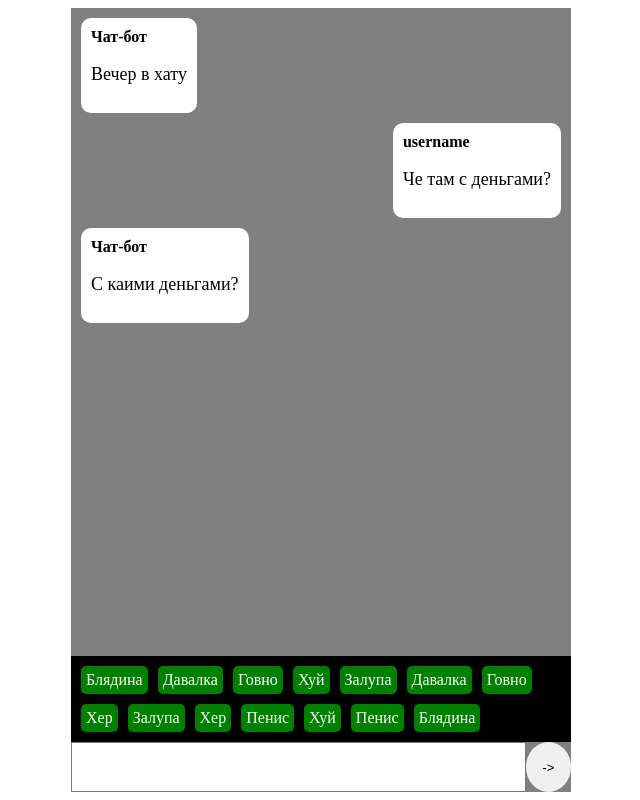
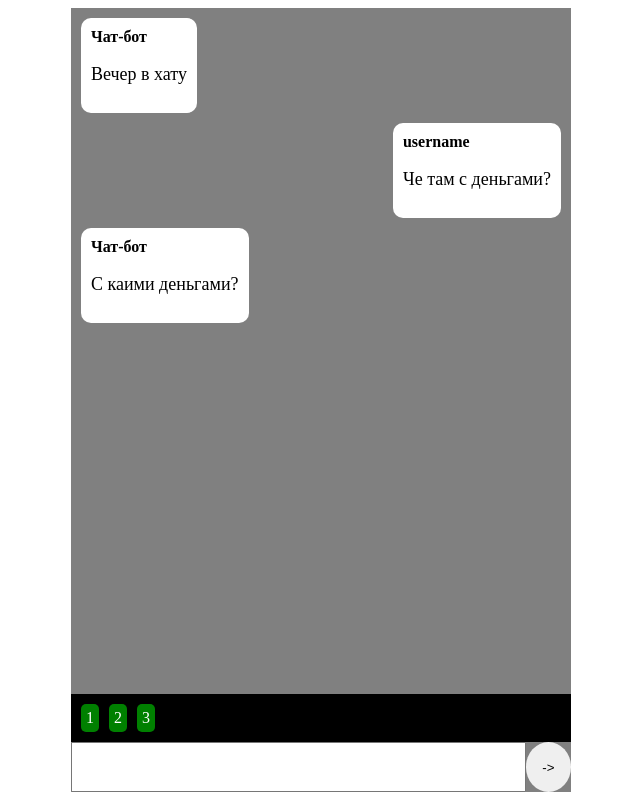
Before and after one commit to imabramon/hackaton_mos, a React (Vite) app: page / in a window 1280 px wide. Shown: the whole page, without its empty margins (319-959 px from the left). Built offline with nearby package versions, Linux system fonts and the light colour scheme.

Commit message:
Смена стейта ботта с помощью команд

```diff
--- a/src/CommandPalette.jsx
+++ b/src/CommandPalette.jsx
@@ -39,14 +39,15 @@ function shuffle(array) {
   return array
 }
 
-const CommandPalette = ({ dispatchCommand, commands }) => {
+const CommandPalette = ({ dispatchCommand, dispatchMessage, commands }) => {
   return (
     <Container>
-      {shuffle(commands).map((name, index) => (
+      {commands.map(({ name, to: nextNode }, index) => (
         <Command
           key={index}
           onClick={() => {
-            dispatchCommand(name)
+            dispatchMessage(name)
+            dispatchCommand(nextNode)
           }}
         >
           {name}
--- a/src/Dialog.jsx
+++ b/src/Dialog.jsx
@@ -39,18 +39,18 @@ const MockCommands = [
 ]
 
 const Dialog = () => {
-  const { messages, dispatchCommand, dispatchMessage } = useChatBot()
+  const { messages, commands, dispatchCommand, dispatchMessage } = useChatBot()
 
   //   const dispatchCommand = (command) => {
   //     alert(command)
   //   }
 
-  //   console.log(messages)
+  // console.log(commands)
   return (
     <DialogWindow>
       <MessageList data={messages ?? []} />
       <MessageInput
-        commands={MockCommands}
+        commands={commands}
         dispatchCommand={dispatchCommand}
         dispatchMessage={dispatchMessage}
       />
--- a/src/MessageInput.jsx
+++ b/src/MessageInput.jsx
@@ -39,7 +39,11 @@ const MessageInput = ({
 
   return (
     <Container>
-      <CommandPalette dispatchCommand={dispatchCommand} commands={commands} />
+      <CommandPalette
+        dispatchCommand={dispatchCommand}
+        commands={commands}
+        dispatchMessage={dispatchMessage}
+      />
       <Input
         value={input}
         onChange={onChange}
--- a/src/useChatBot.js
+++ b/src/useChatBot.js
@@ -37,29 +37,97 @@ const GetProductsNode = {
   ],
 }
 
-const chatBotState = {
+const chatBotNodes = {
   [CommandsTypes.start]: StartNode,
+}
+
+const TestNodes = {
+  start: {
+    commands: [
+      {
+        name: '1',
+        to: 'testNode1',
+      },
+      {
+        name: '2',
+        to: 'testNode3',
+      },
+      {
+        name: '3',
+        to: 'testNode3',
+      },
+    ],
+  },
+  testNode1: {
+    commands: [
+      {
+        name: '2',
+        to: 'testNode2',
+      },
+      {
+        name: 'Назад',
+        to: 'start',
+      },
+    ],
+  },
+  testNode2: {
+    commands: [
+      {
+        name: '3',
+        to: 'testNode3',
+      },
+      {
+        name: 'Назад',
+        to: 'start',
+      },
+    ],
+  },
+  testNode3: {
+    commands: [
+      {
+        name: '1',
+        to: 'testNode1',
+      },
+      {
+        name: 'Назад',
+        to: 'start',
+      },
+    ],
+  },
 }
 
 const ActionTypes = {
   addMessage: 'addMessage',
+  changeNode: 'changeNode',
 }
 
-const InitState = {
+const InitState = (Scenario = TestNodes, currentNode = 'start') => ({
   messages: [
     { from: FromTypes.bot, text: 'Вечер в хату' },
     { from: FromTypes.user, text: 'Че там с деньгами?' },
     { from: FromTypes.bot, text: 'С каими деньгами?' },
   ],
-}
+  currentNode,
+  currentCommands: Scenario[currentNode].commands,
+})
 
-const reducer = (state = InitState, action) => {
+const reducer =
+  (Scenario = TestNodes) =>
+  (state = InitState(), action) => {
     switch (action.type) {
       case ActionTypes.addMessage: {
         // console.log('add mes')
         const { text, from } = action.payload
         const { messages } = state
         return { ...state, messages: [...messages, { text, from }] }
+      }
+      case ActionTypes.changeNode: {
+        const { to } = action.payload
+        return {
+          ...state,
+          currentNode: to,
+          currentCommands: Scenario[to].commands,
+        }
       }
       default: {
         return state
@@ -68,13 +136,10 @@ const reducer = (state = InitState, action) => {
   }
 
 const useChatBot = () => {
-  const [state, dispatch] = useReducer(reducer, InitState)
+  const [state, dispatch] = useReducer(reducer(), InitState())
 
-  const dispatchCommand = (command) => {
-    dispatch({
-      type: ActionTypes.addMessage,
-      payload: { from: FromTypes.user, text: command },
-    })
+  const dispatchCommand = (nextNode) => {
+    dispatch({ type: ActionTypes.changeNode, payload: { to: nextNode } })
   }
 
   const dispatchMessage = (message) => {
@@ -86,7 +151,12 @@ const useChatBot = () => {
 
   // console.log('hook', state.messages)
 
-  return { messages: state?.messages, dispatchCommand, dispatchMessage }
+  return {
+    messages: state?.messages,
+    commands: state?.currentCommands,
+    dispatchCommand,
+    dispatchMessage,
+  }
 }
 
 export default useChatBot
```
Lines whose indentation alone changed are shown as unchanged.
